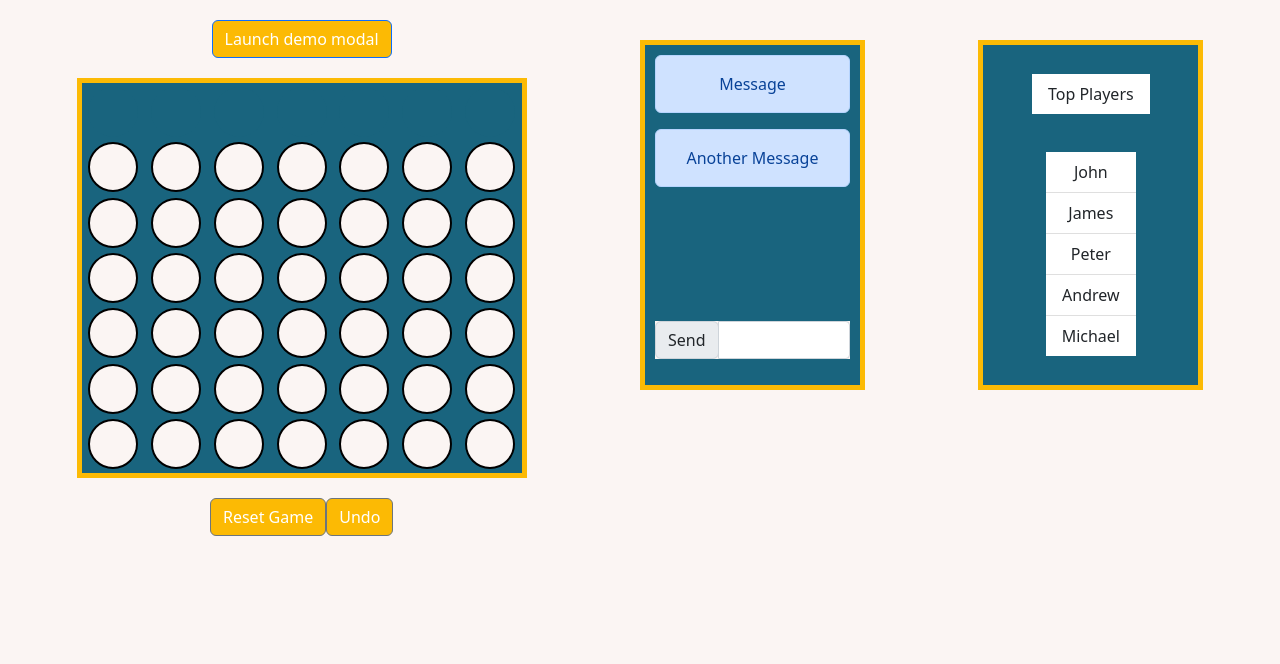
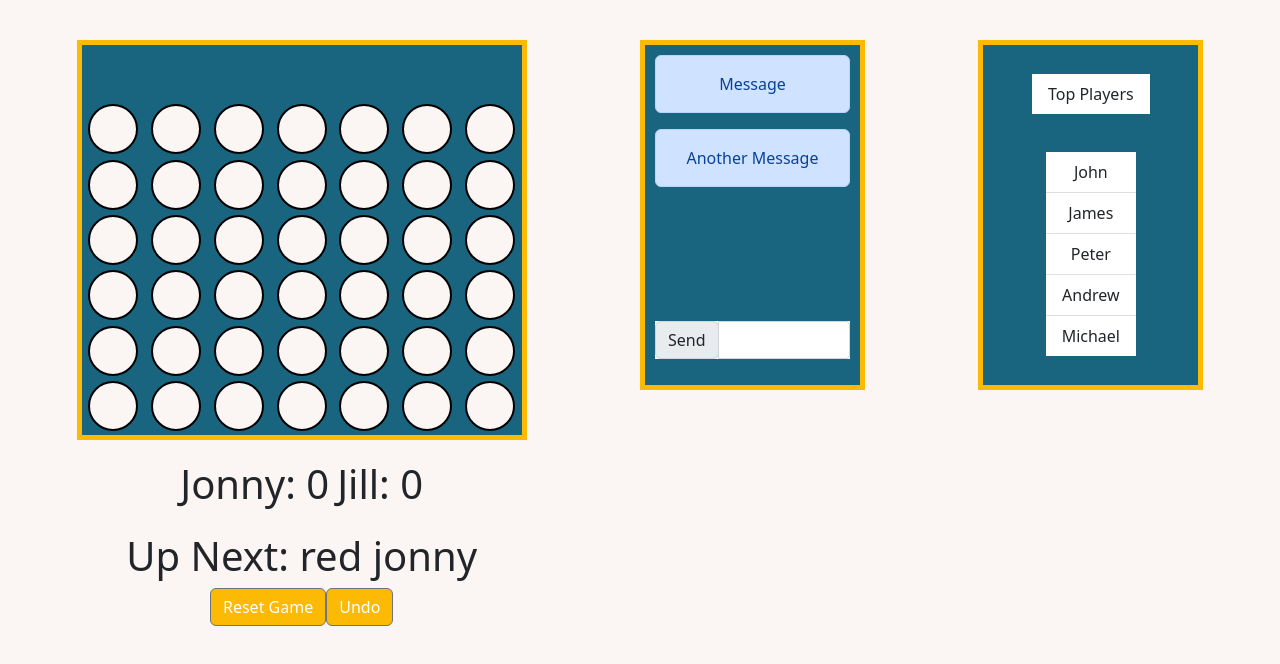
Before and after one commit to math919191/CS260W23, a React (Create React App) app in the folder StartUp/connect4/: page / in a window 1280 px wide. Shown: the top 664 px of the page. Built offline with nearby package versions, Linux system fonts and the light colour scheme.

Commit message:
modal working, added scores

```diff
--- a/StartUp/connect4/src/play/game/game.js
+++ b/StartUp/connect4/src/play/game/game.js
@@ -3,6 +3,7 @@ import { Controls } from './controls'
 import { Component } from 'react';
 import { checkWin } from './checkWin';
 import WinMessage from './winMessage';
+import PlayerScores from './playerScores';
 
 class Game extends Component {
     constructor(props){
@@ -14,6 +15,9 @@ class Game extends Component {
             stepNum: 0,
             currPlayer: "red",
             showWinMessage: false,
+            winner: "none",
+            winCount: {red: 0, yellow: 0},
+            canPlay: true,
         }
     }
 
@@ -74,12 +78,13 @@ class Game extends Component {
         this.setState({
             history: [{pieces: blankBoard}],
             stepNum: 0,
+            canPlay: true,
         })
 
     }
 
     handleBoardClick(i){
-
+        if (this.state.canPlay){
             const success = this.changeTopPieceInCol(i, this.state.currPlayer)
             if (success){
                 this.setState(
@@ -90,15 +95,28 @@ class Game extends Component {
             }
 
             let winner = checkWin(this.state.history.slice(-1)[0].pieces);
-
-
             if (!!winner){
-            this.setState({showWinMessage: true})
-            console.log("WINNER")
-            console.log(winner)
+              this.handleWin(winner)
+            }
+        }
     }
 
+    handleWin(winner){
+        this.setState(
+            {showWinMessage: true,
+             winner: winner,
+             canPlay: false,
+        })
+
+        const winCount = this.deepCopy(this.state.winCount);
+        if (winner == "red"){
+            winCount.red += 1;
+        } else {
+            winCount.yellow +=1;
         }
+        this.setState({winCount: winCount})
+    }
+
 
     handleResetClick(){
         this.resetGame()
@@ -118,23 +136,31 @@ class Game extends Component {
     render(){
 
         const history = this.state.history;
-
         const current = history[this.state.stepNum];
 
         return (
             <>
                 <div className='game'>
                     <WinMessage
-                        // show={this.state.showWinMessage}
-                        // onClick={ ()=> this.handleCloseMessage() }
-
-                       //     show={modalShow}
-                        //     onHide={() => setModalShow(false)}
+                        show={this.state.showWinMessage}
+                        onClose={ () => this.handleCloseMessage() }
+                        description={"Winner Winner Chicken Dinner"}
+                        title={"Nice job, " + this.state.winner + " won!"}
                     />
 
                     <GameBoard
                         columns={current.pieces}
                         onClick={i => this.handleBoardClick(i)}
+                    />
+
+                    <PlayerScores
+                        player1={"Jonny"}
+                        player1Score={this.state.winCount.red}
+                        player2={"Jill"}
+                        player2Score={this.state.winCount.yellow}
+                        upNextColor={this.state.currPlayer}
+                        upNextPlayer={"jonny"}
+
                     />
                     <Controls
                         onResetClick={() => this.handleResetClick()}
--- /dev/null
+++ b/StartUp/connect4/src/play/game/playerScores.js
@@ -0,0 +1,15 @@
+export default function PlayerScores(props){
+
+    return (
+        <div className="playerScores">
+
+            <ul class="list-inline">
+                <li class="list-inline-item h1">{props.player1 + ": " + props.player1Score}</li>
+                <li class="list-inline-item h1">{props.player2 + ": " + props.player2Score}</li>
+            </ul>
+
+            <p class="h1 left"> { "Up Next: " + props.upNextColor + " " + props.upNextPlayer} </p>
+
+        </div>
+    )
+}
--- a/StartUp/connect4/src/play/game/winMessage.js
+++ b/StartUp/connect4/src/play/game/winMessage.js
@@ -3,33 +3,16 @@ import Button from 'react-bootstrap/Button';
 import Modal from 'react-bootstrap/Modal';
 
 export default function WinMessage(props) {
-  const [show, setShow] = useState(props.show);
-
-
-  const handleClose = () => {
-    setShow(false);
-    props.onClick()
-  }
-
-  const handleShow = () => setShow(true);
-
   return (
     <>
-      <Button variant="primary" onClick={handleShow}>
-        Launch demo modal
-      </Button>
-
-      <Modal show={show} onHide={handleClose}>
+      <Modal show={props.show} onHide={props.onClose}>
         <Modal.Header closeButton>
-          <Modal.Title>Modal heading</Modal.Title>
+          <Modal.Title>{props.title}</Modal.Title>
         </Modal.Header>
-        <Modal.Body>Woohoo, you're reading this text in a modal!</Modal.Body>
+        <Modal.Body>{props.description}</Modal.Body>
         <Modal.Footer>
-          <Button variant="secondary" onClick={handleClose}>
+          <Button variant="secondary" onClick={props.onClose}>
             Close
-          </Button>
-          <Button variant="primary" onClick={handleClose}>
-            Save Changes
           </Button>
         </Modal.Footer>
       </Modal>
```
Lines whose indentation alone changed are shown as unchanged.
